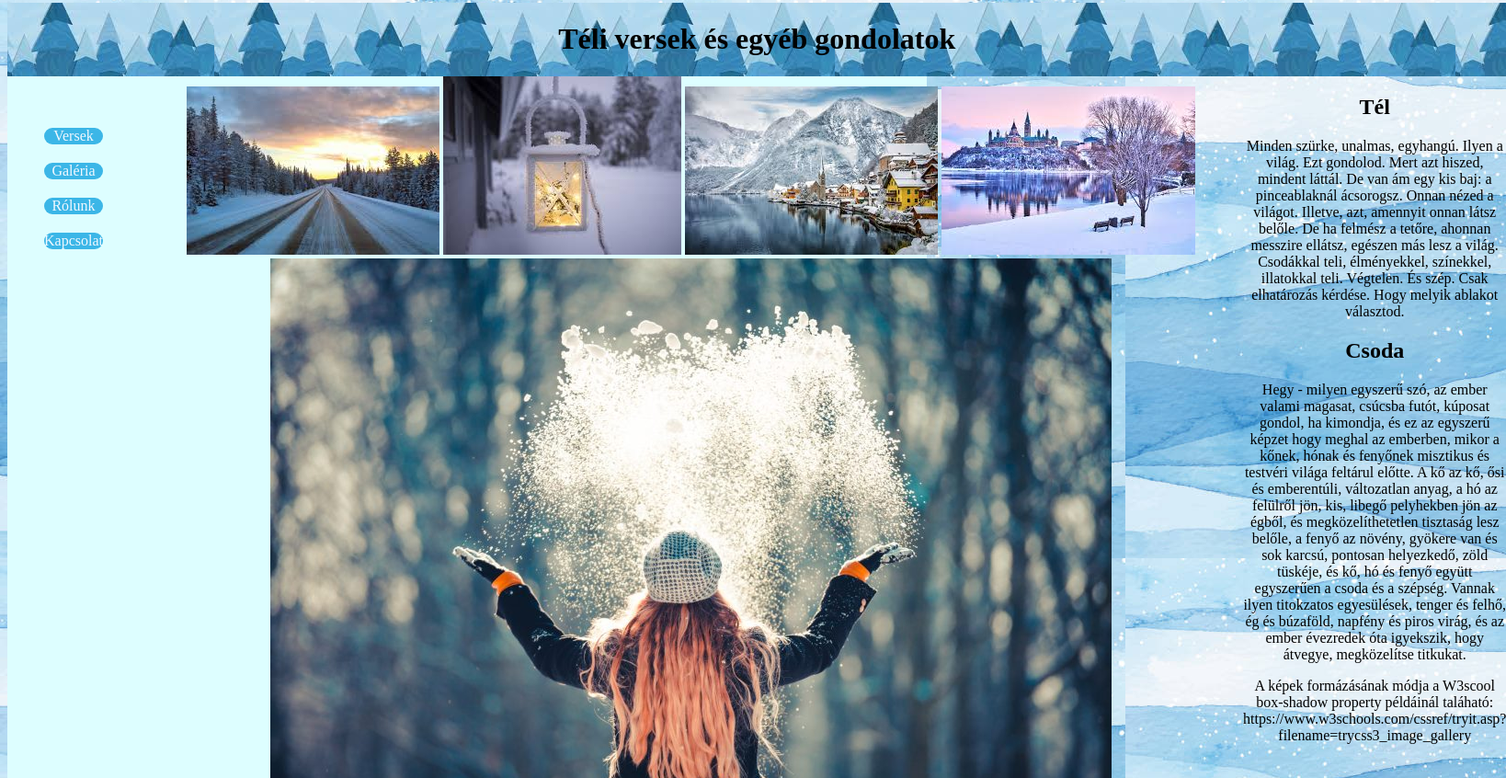
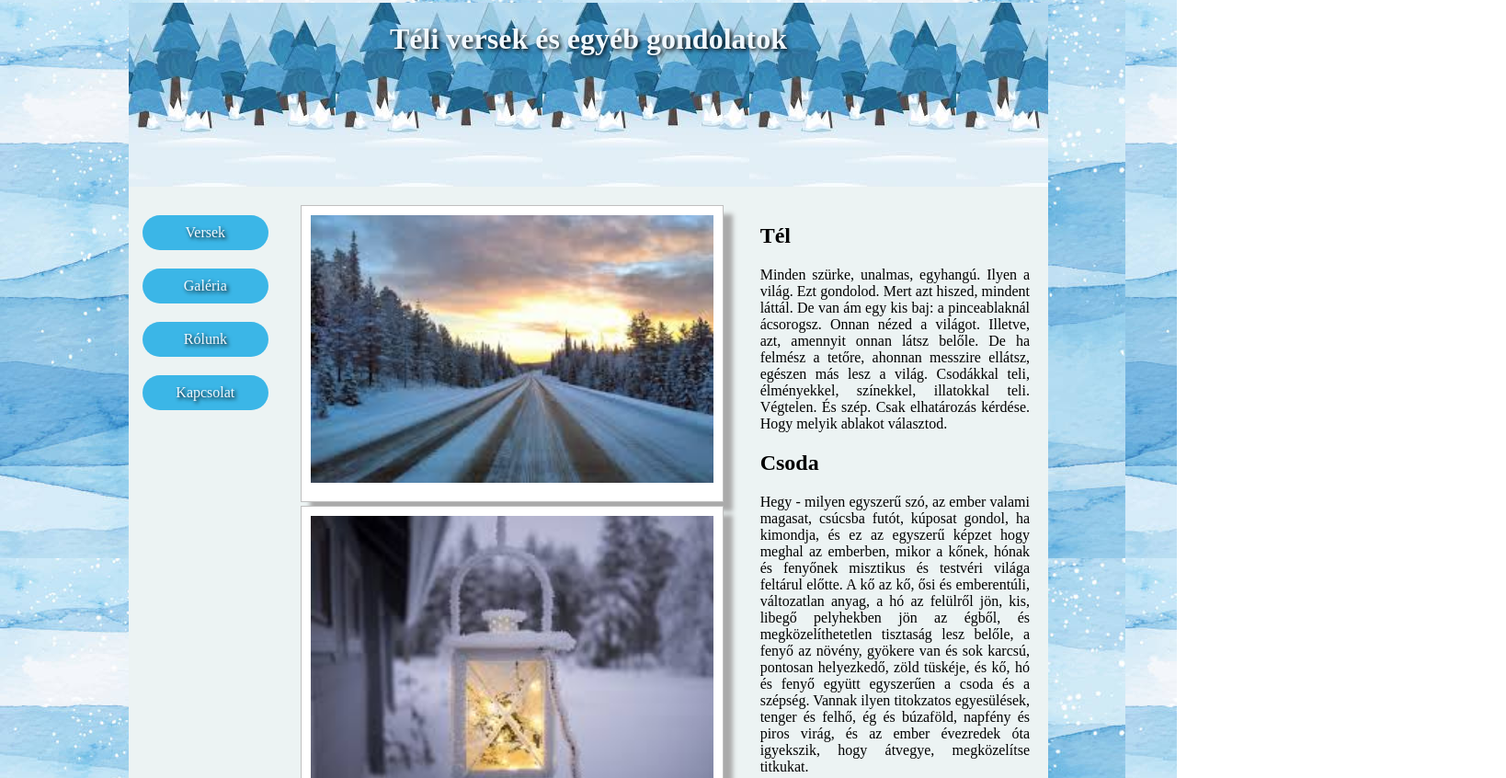
Before and after one commit to Eszti2222/teli_versek_html, a plain HTML site: page fajlok/index.html in a window 1280 px wide. Shown: the part 5-851 px from the top of the page at 92% size, 1638 px wide, since content can reach past the window. Drawn offline with Linux system fonts and the light colour scheme.

Commit message:
képek szépek

```diff
--- a/fajlok/stilus.css
+++ b/fajlok/stilus.css
@@ -1,42 +1,76 @@
 *{
     box-sizing: border-box;
+
 }
 body{
     text-align: center;
     background-image: url(/kepek/hatter.jpg);
-    max-width: 1000px;
 }
-
+h1{
+    color: aliceblue;
+    text-shadow: 2px 2px 4px #000000;
+}
+footer, aside h2,aside p{
+    text-align: justify;
+}
 
 header{
     grid-area: h;
     background-image: url(/kepek/fejlec.jpg);
+    color: aliceblue;
+    height: 200px;
 
 }
 nav{
     grid-area: n;
 }
+.kepek{
+    display: grid;
+    grid-template-columns: 1fr 1fr;
+    margin-top: 50px;
+    margin-bottom: 150px;
+    gap: 10px;
+}
 article{
     grid-area: a;
+    padding: 20px;
+
 }
-.article{
-    width: auto;
+img{
+    width: 100%;
+    padding: 10px 10px 20px 10px;
+    border: 1px solid #BFBFBF;
+    background-color: white;
+    box-shadow: 10px 10px 5px #aaaaaa;
 }
+.rotate_right {
+    float: left;
+    transform: rotate(7deg);
+}
+.rotate_left {
+    float: left;
+    transform: rotate(-8deg);
+}
+
+
 aside{
     grid-area: as;
+    padding: 20px;
 }
 footer{
     grid-area: f;
     background-color: rgb(59, 182, 231);
+    text-align: center;
+    padding: 10px;
 
 }
 
 main{
-
-
+    width: 100%;
+    max-width: 1000px;
     margin: auto;
     display: grid;
-    background-color: rgb(221, 254, 255);
+    background-color: rgb(236, 243, 243);
     grid-template-columns: 1fr 3fr 2fr;
     grid-template-areas:
     "h h h"
@@ -47,7 +81,7 @@ main{
 nav ul{
     display: grid;
     grid-template-columns: 1fr;
-    padding: 30px;
+    padding: 5px;
 
 }
 nav li{
@@ -58,6 +92,8 @@ nav li{
     text-align: center;
     background-color: rgb(59, 182, 231);
     color: aliceblue;
+    text-shadow: 2px 2px 4px #000000;
+    padding: 10px;
 }
 nav a{
     text-decoration: none;
@@ -71,15 +107,20 @@ tbody tr:nth-child(odd){
 }
 table{
     border-collapse: collapse;
+    border-bottom: 1px solid rgb(59, 194, 248);
     width: 80%;
     margin: auto;
     min-width: 300px;
+}
+.w3schools{
+    text-decoration: underline;
+    color: rgb(223, 102, 102);
 }
 
 @media  screen and (max-width: 700px) {
     nav ul{
         display: grid;
-        grid-template-columns: 1fr 1fr 1fr;
+        grid-template-columns: 1fr;
     }
     main{
         display: grid;
```
